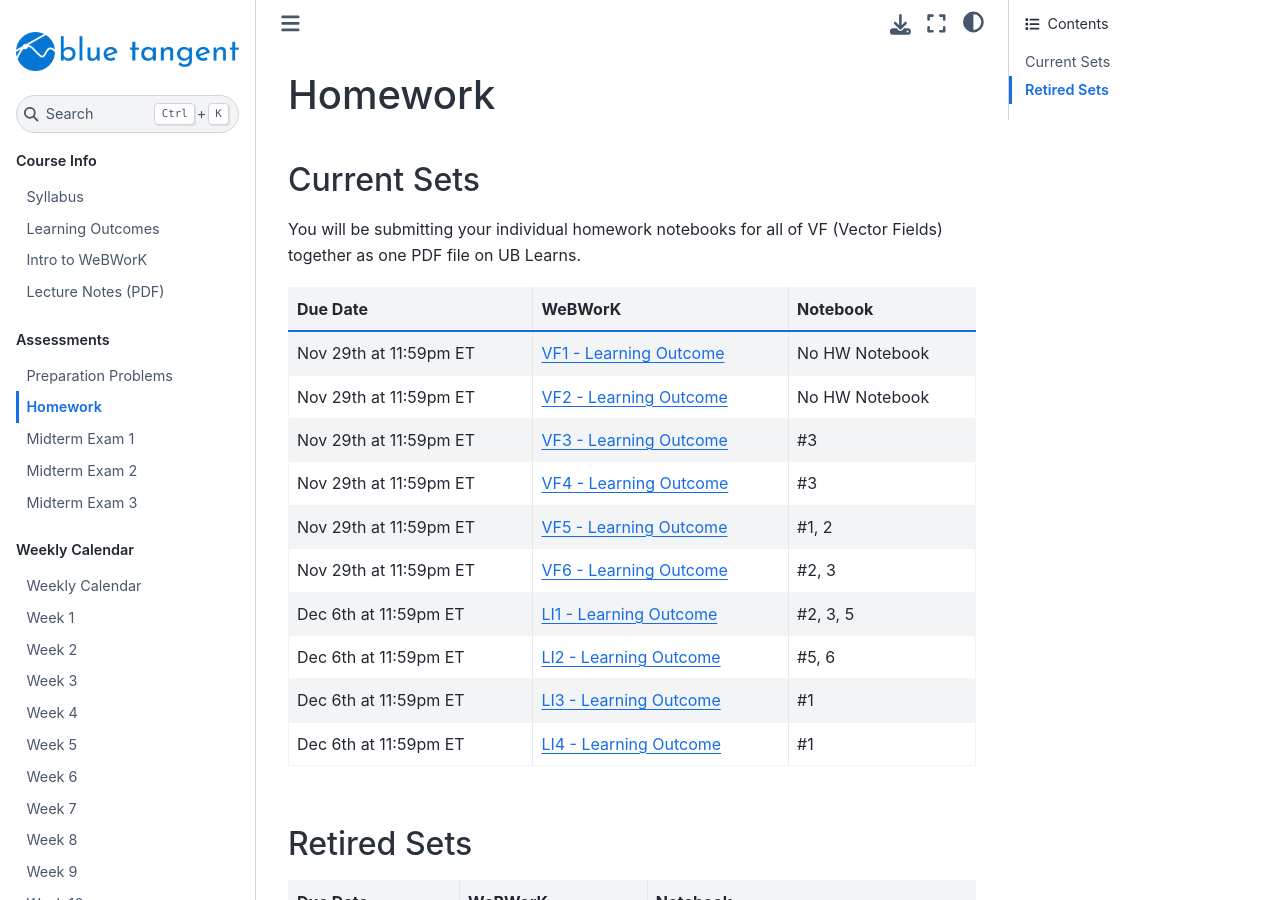
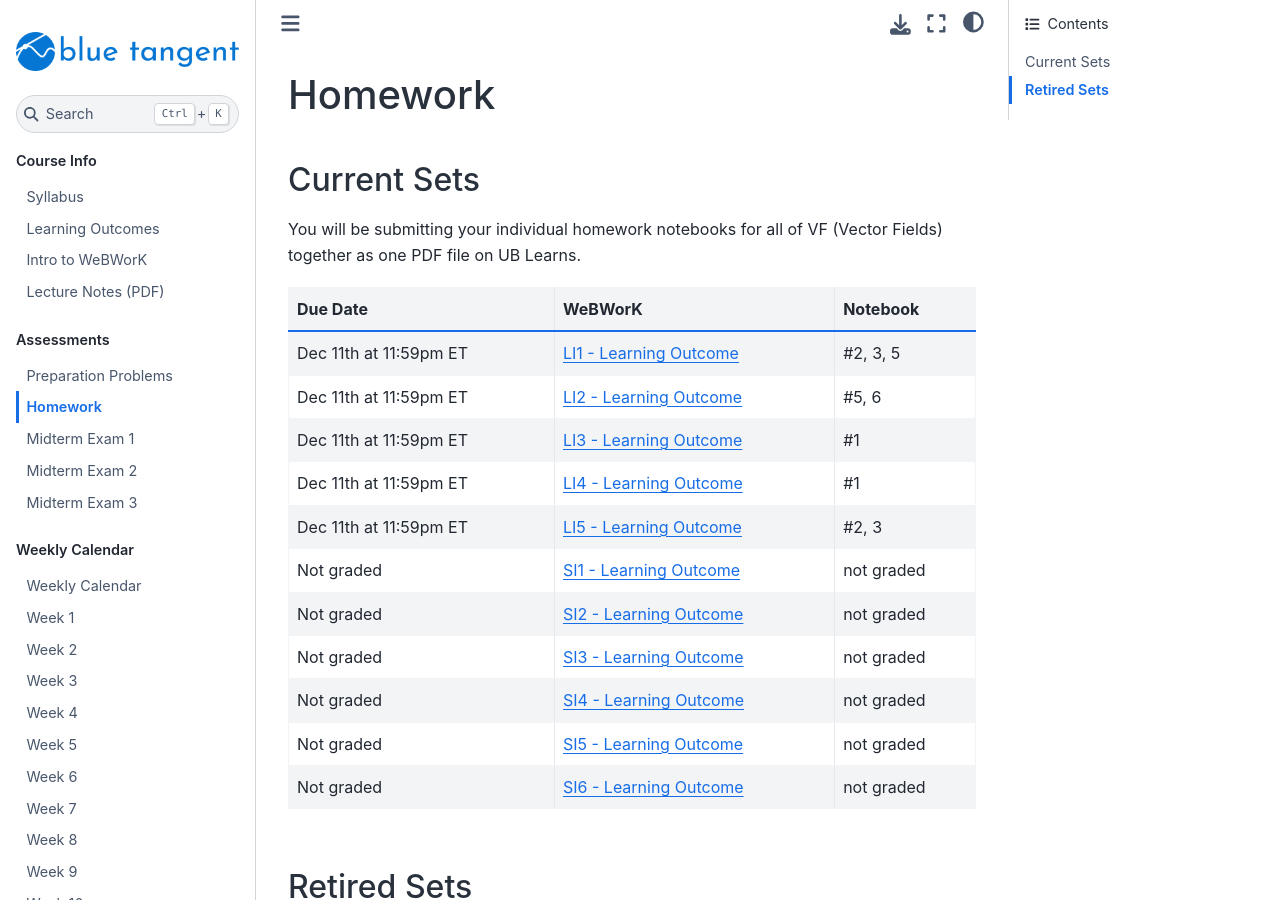
Before and after one commit to mjcasper/info-241, a Jupyter Book: the page built from assessments/homework.md, in a window 1280 px wide and 900 px high. Built offline with Jupyter Book 1.0.4 settings and Sphinx 7.4.7 and the Sphinx Book theme 1.1.4, drawn with Linux system fonts in a browser that asks for light colours; some of the changed text lies outside the part shown.

Commit message:
homework

````diff
--- a/assessments/homework.md
+++ b/assessments/homework.md
@@ -10,16 +10,17 @@ You will be submitting your individual homework notebooks for all of VF (Vector
 
 | Due Date | WeBWorK | Notebook |
 |----------|---------|----------|
-| Nov 29th at 11:59pm ET | [VF1 - Learning Outcome](https://webwork.sens.buffalo.edu/webwork2/2023-08-MTH-241-Casper/Learning_Outcome_VF1) | No HW Notebook  |
-| Nov 29th at 11:59pm ET | [VF2 - Learning Outcome](https://webwork.sens.buffalo.edu/webwork2/2023-08-MTH-241-Casper/Learning_Outcome_VF2) | No HW Notebook  |
-| Nov 29th at 11:59pm ET | [VF3 - Learning Outcome](https://webwork.sens.buffalo.edu/webwork2/2023-08-MTH-241-Casper/Learning_Outcome_VF3) | #3  |
-| Nov 29th at 11:59pm ET | [VF4 - Learning Outcome](https://webwork.sens.buffalo.edu/webwork2/2023-08-MTH-241-Casper/Learning_Outcome_VF4) | #3  |
-| Nov 29th at 11:59pm ET | [VF5 - Learning Outcome](https://webwork.sens.buffalo.edu/webwork2/2023-08-MTH-241-Casper/Learning_Outcome_VF5) | #1, 2  |
-| Nov 29th at 11:59pm ET | [VF6 - Learning Outcome](https://webwork.sens.buffalo.edu/webwork2/2023-08-MTH-241-Casper/Learning_Outcome_VF6) | #2, 3  |
-| Dec 6th at 11:59pm ET | [LI1 - Learning Outcome](https://webwork.sens.buffalo.edu/webwork2/2023-08-MTH-241-Casper/Learning_Outcome_LI1) | #2, 3, 5  |
-| Dec 6th at 11:59pm ET | [LI2 - Learning Outcome](https://webwork.sens.buffalo.edu/webwork2/2023-08-MTH-241-Casper/Learning_Outcome_LI2) | #5, 6  |
-| Dec 6th at 11:59pm ET | [LI3 - Learning Outcome](https://webwork.sens.buffalo.edu/webwork2/2023-08-MTH-241-Casper/Learning_Outcome_LI3) | #1  |
-| Dec 6th at 11:59pm ET | [LI4 - Learning Outcome](https://webwork.sens.buffalo.edu/webwork2/2023-08-MTH-241-Casper/Learning_Outcome_LI4) | #1  |
+| Dec 11th at 11:59pm ET | [LI1 - Learning Outcome](https://webwork.sens.buffalo.edu/webwork2/2023-08-MTH-241-Casper/Learning_Outcome_LI1) | #2, 3, 5  |
+| Dec 11th at 11:59pm ET | [LI2 - Learning Outcome](https://webwork.sens.buffalo.edu/webwork2/2023-08-MTH-241-Casper/Learning_Outcome_LI2) | #5, 6  |
+| Dec 11th at 11:59pm ET | [LI3 - Learning Outcome](https://webwork.sens.buffalo.edu/webwork2/2023-08-MTH-241-Casper/Learning_Outcome_LI3) | #1  |
+| Dec 11th at 11:59pm ET | [LI4 - Learning Outcome](https://webwork.sens.buffalo.edu/webwork2/2023-08-MTH-241-Casper/Learning_Outcome_LI4) | #1  |
+| Dec 11th at 11:59pm ET | [LI5 - Learning Outcome](https://webwork.sens.buffalo.edu/webwork2/2023-08-MTH-241-Casper/Learning_Outcome_LI5) | #2, 3  |
+| Not graded | [SI1 - Learning Outcome](https://webwork.sens.buffalo.edu/webwork2/2023-08-MTH-241-Casper/Learning_Outcome_SI1) | not graded  |
+| Not graded  | [SI2 - Learning Outcome](https://webwork.sens.buffalo.edu/webwork2/2023-08-MTH-241-Casper/Learning_Outcome_SI2) | not graded  |
+| Not graded  | [SI3 - Learning Outcome](https://webwork.sens.buffalo.edu/webwork2/2023-08-MTH-241-Casper/Learning_Outcome_SI3) | not graded  |
+| Not graded  | [SI4 - Learning Outcome](https://webwork.sens.buffalo.edu/webwork2/2023-08-MTH-241-Casper/Learning_Outcome_SI4) | not graded  |
+| Not graded  | [SI5 - Learning Outcome](https://webwork.sens.buffalo.edu/webwork2/2023-08-MTH-241-Casper/Learning_Outcome_SI5) | not graded  |
+| Not graded  | [SI6 - Learning Outcome](https://webwork.sens.buffalo.edu/webwork2/2023-08-MTH-241-Casper/Learning_Outcome_SI6) | not graded  |
 
 
 ## Retired Sets
@@ -56,6 +57,13 @@ You will be submitting your individual homework notebooks for all of VF (Vector
 | Nov 15th at 11:59pm ET | [TI2 - Learning Outcome](https://webwork.sens.buffalo.edu/webwork2/2023-08-MTH-241-Casper/Learning_Outcome_TI2) | #3, 4, 5  |
 | Nov 15th at 11:59pm ET | [TI3 - Learning Outcome](https://webwork.sens.buffalo.edu/webwork2/2023-08-MTH-241-Casper/Learning_Outcome_TI3) | #3, 4  |
 | Nov 15th at 11:59pm ET | [TI4 - Learning Outcome](https://webwork.sens.buffalo.edu/webwork2/2023-08-MTH-241-Casper/Learning_Outcome_TI4) | #5, 6, 7  |
+| Nov 29th at 11:59pm ET | [VF1 - Learning Outcome](https://webwork.sens.buffalo.edu/webwork2/2023-08-MTH-241-Casper/Learning_Outcome_VF1) | No HW Notebook  |
+| Nov 29th at 11:59pm ET | [VF2 - Learning Outcome](https://webwork.sens.buffalo.edu/webwork2/2023-08-MTH-241-Casper/Learning_Outcome_VF2) | No HW Notebook  |
+| Nov 29th at 11:59pm ET | [VF3 - Learning Outcome](https://webwork.sens.buffalo.edu/webwork2/2023-08-MTH-241-Casper/Learning_Outcome_VF3) | #3  |
+| Nov 29th at 11:59pm ET | [VF4 - Learning Outcome](https://webwork.sens.buffalo.edu/webwork2/2023-08-MTH-241-Casper/Learning_Outcome_VF4) | #3  |
+| Nov 29th at 11:59pm ET | [VF5 - Learning Outcome](https://webwork.sens.buffalo.edu/webwork2/2023-08-MTH-241-Casper/Learning_Outcome_VF5) | #1, 2  |
+| Nov 29th at 11:59pm ET | [VF6 - Learning Outcome](https://webwork.sens.buffalo.edu/webwork2/2023-08-MTH-241-Casper/Learning_Outcome_VF6) | #2, 3  |
+
 
 
 ```{admonition} Homework Notebook
````
